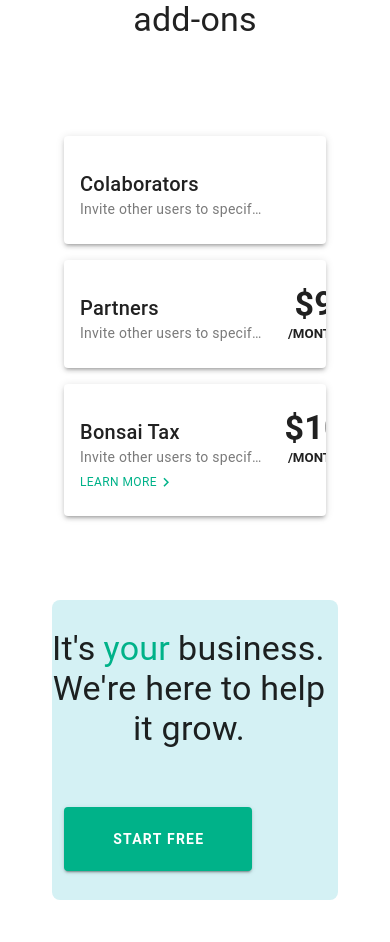
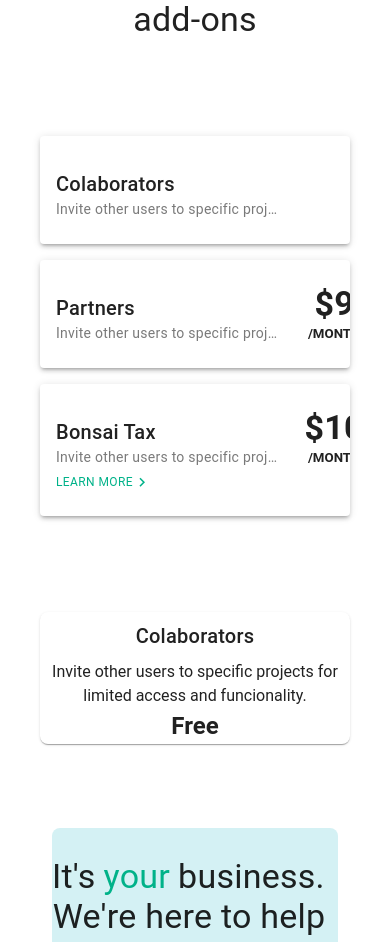
Before and after one commit to FabricioEllerSL/bonsai-pricing-page, a Vue app in the folder front-end/: page / in a window 390 px wide. Shown: the part 1927-2869 px from the top of the page. Built offline with nearby package versions, Linux system fonts and the light colour scheme.

Commit message:
feat: new section mobile (not completed)

```diff
--- a/front-end/src/components/Bonsai.vue
+++ b/front-end/src/components/Bonsai.vue
@@ -146,7 +146,7 @@
 
   <!-- SUPER CHARGE CARDS -->
 
-  <v-container class="mt-16 px-16">
+  <v-container class="d-block d-md-flex mt-16 px-10 px-md-16">
     <v-card class="py-6 elevation-3">
       <v-row>
         <v-col cols="10">
@@ -182,6 +182,16 @@
           <h5>/MONTH</h5>
         </v-col>
       </v-row>
+    </v-card>
+  </v-container>
+
+  <!-- SUPER CHARGE CARDS MOBILE -->
+
+  <v-container class="d-block d-md-none mt-16 px-10 px-md-16">
+    <v-card class="rounded-lg">
+      <v-card-title class="text-center">Colaborators</v-card-title>
+      <p class="text-center">Invite other users to specific projects for limited access and funcionality.</p>
+      <h2 class="text-center">Free</h2>
     </v-card>
   </v-container>
 
```
